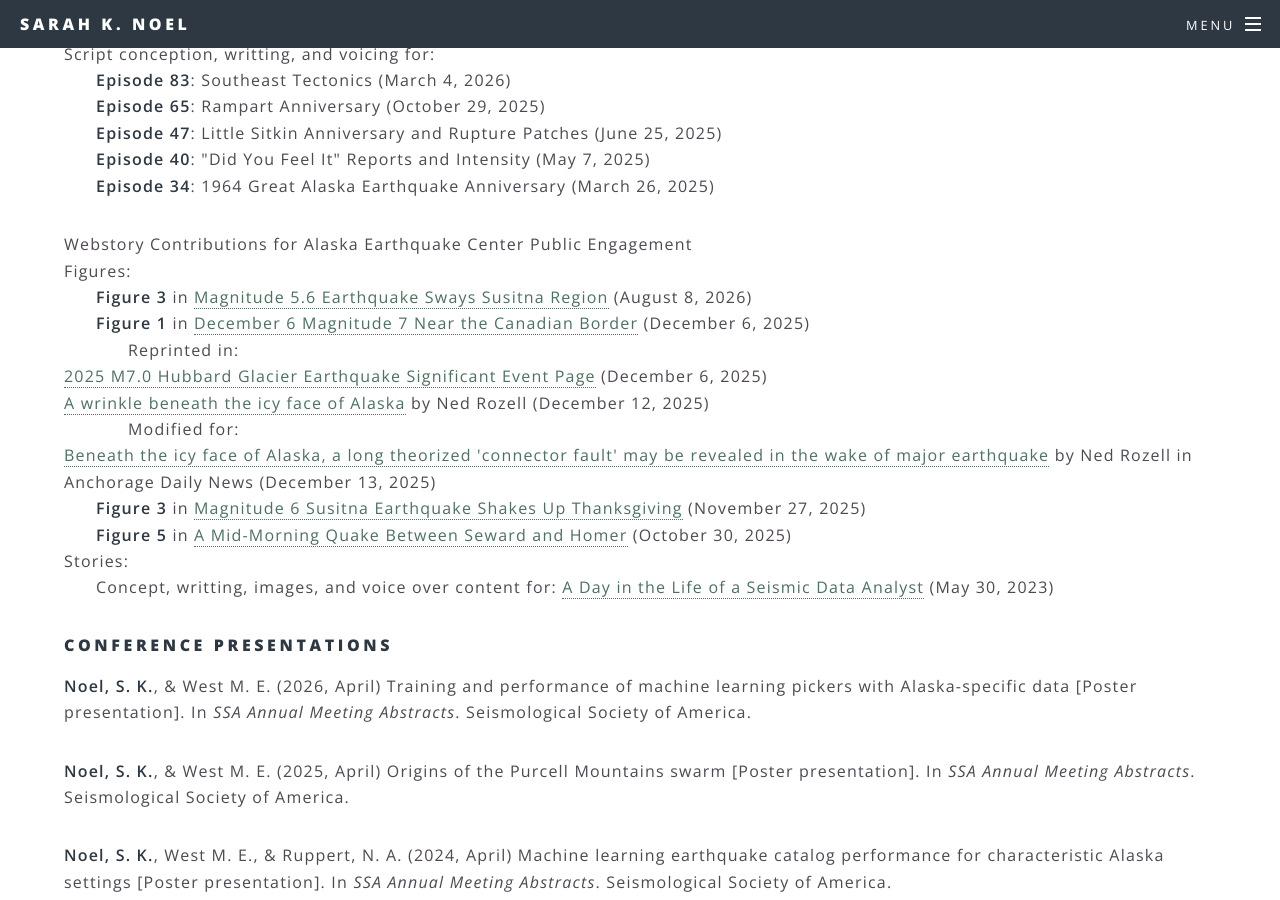
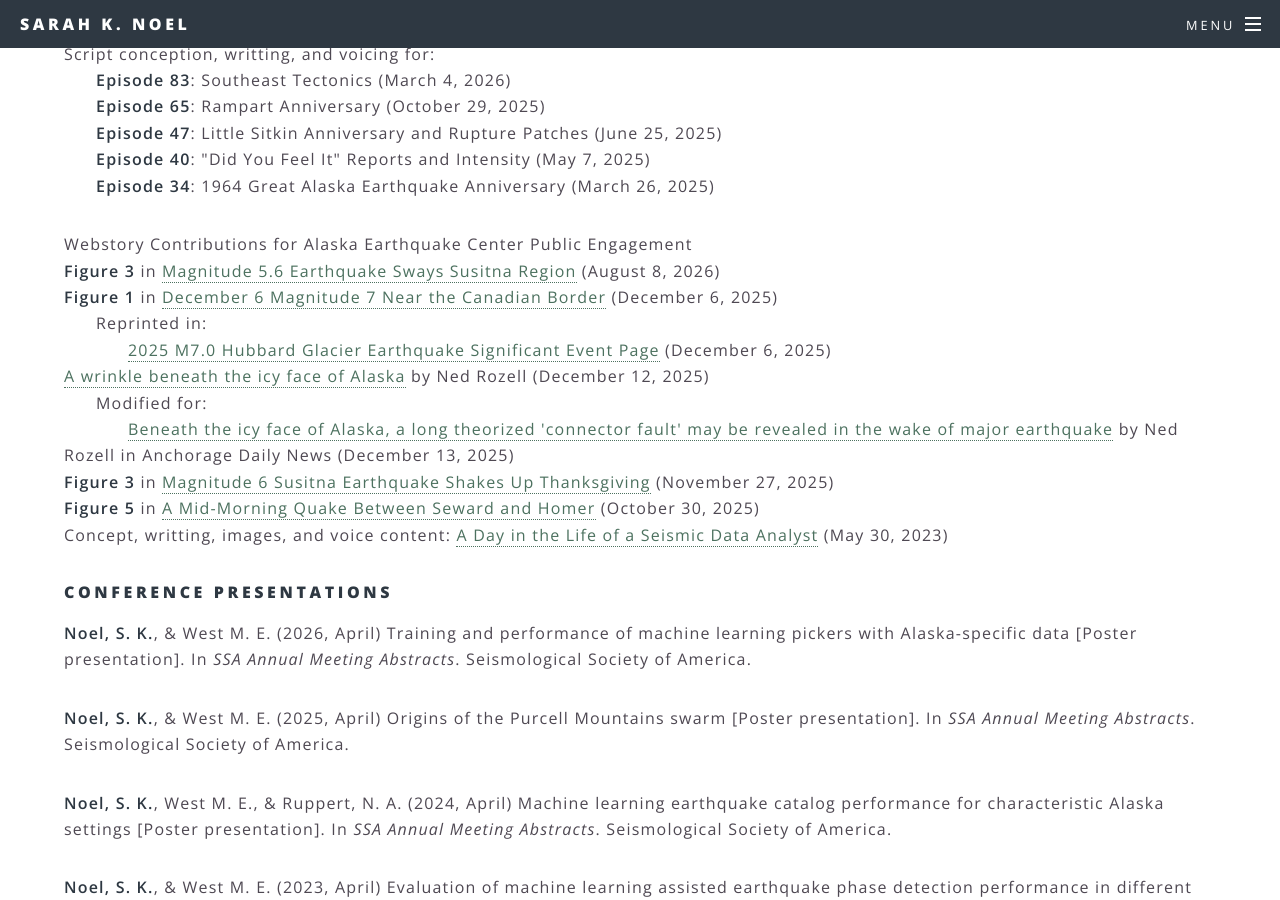
Before and after one commit to aknoel/academic, a Jekyll site: the page built from cv.html, in a window 1280 px wide and 900 px high, scrolled down 1528 px. Built offline with Jekyll 4.4.1, drawn with Linux system fonts in a browser that asks for light colours.

Commit message:
cv updates

```diff
--- a/cv.html
+++ b/cv.html
@@ -55,34 +55,34 @@ subtitle:
 	<span style="margin-left: 2em;"><strong>Episode 34</strong>: 1964 Great Alaska Earthquake Anniversary (March 26, 2025)</span>
 </p>
 <p>Webstory Contributions for Alaska Earthquake Center Public Engagement<br \>
-	Figures:<br \>
-		<span style="margin-left: 2em;"><strong>Figure 3</strong> in
+	<strong>Figure 3</strong> in
 	<a href="https://earthquake.alaska.edu/magnitude-56-earthquake-sways-susitna-region" target="_blank" rel="noopener">
-				Magnitude 5.6 Earthquake Sways Susitna Region</a> (August 8, 2026)</span><br \>
-		<span style="margin-left: 2em;"><strong>Figure 1</strong> in
+		Magnitude 5.6 Earthquake Sways Susitna Region</a> (August 8, 2026)<br \>
+
+	<strong>Figure 1</strong> in
 		<a href="https://earthquake.alaska.edu/december-6-magnitude-7-near-canadian-border" target="_blank" rel="noopener">
-				December 6 Magnitude 7 Near the Canadian Border</a> (December 6, 2025)</span><br \>
-			<span style="margin-left: 4em;">Reprinted in:<br \>
+			December 6 Magnitude 7 Near the Canadian Border</a> (December 6, 2025)<br \>
+		<span style="margin-left: 2em;">Reprinted in:</span><br \>
+			<span style="margin-left: 4em;">
 				<a href="https://earthquake.alaska.edu/event/ak2025xzwiky/detail" target="_blank" rel="noopener">
 					2025 M7.0 Hubbard Glacier Earthquake Significant Event Page</a> (December 6, 2025)<br \>
 				<a href="https://www.uaf.edu/news/a-wrinkle-beneath-the-icy-face-of-alaska.php" target="_blank" rel="noopener">
 					A wrinkle beneath the icy face of Alaska</a> by Ned Rozell (December 12, 2025)</span><br \>
-			<span style="margin-left: 4em;">Modified for:<br \>
-				<a href="https://www.adn.com/alaska-news/science/2025/12/13/beneath-the-icy-face-of-alaska-a-long-theorized-connector-fault-may-be-revealed-in-the-wake-of-major-earthquake/" target="_blank" rel="noopener">
+		<span style="margin-left: 2em;">Modified for:</span><br \>
+			<span style="margin-left: 4em;"><a href="https://www.adn.com/alaska-news/science/2025/12/13/beneath-the-icy-face-of-alaska-a-long-theorized-connector-fault-may-be-revealed-in-the-wake-of-major-earthquake/" target="_blank" rel="noopener">
 				Beneath the icy face of Alaska, a long theorized 'connector fault' may be revealed in the wake of
 				major earthquake</a> by Ned Rozell in Anchorage Daily News (December 13, 2025)</span><br \>
 
-		<span style="margin-left: 2em;"><strong>Figure 3</strong> in
+	<strong>Figure 3</strong> in
 		<a href="https://earthquake.alaska.edu/magnitude-6-susitna-earthquake-shakes-thanksgiving" target="_blank" rel="noopener">
-				Magnitude 6 Susitna Earthquake Shakes Up Thanksgiving</a> (November 27, 2025)</span><br \>
-		<span style="margin-left: 2em;"><strong>Figure 5</strong> in
+			Magnitude 6 Susitna Earthquake Shakes Up Thanksgiving</a> (November 27, 2025)<br \>
+	<strong>Figure 5</strong> in
 		<a href="https://earthquake.alaska.edu/mid-morning-quake-between-seward-and-homer" target="_blank" rel="noopener">
-				A Mid-Morning Quake Between Seward and Homer</a> (October 30, 2025)</span><br \>
+			A Mid-Morning Quake Between Seward and Homer</a> (October 30, 2025)<br \>
 
-	Stories:<br \>
-		<span style="margin-left: 2em;">Concept, writting, images, and voice over content for:
+	Concept, writting, images, and voice content:
 		<a href="https://earthquake.alaska.edu/day-life-seismic-data-analyst" target="_blank" rel="noopener">
-				A Day in the Life of a Seismic Data Analyst</a> (May 30, 2023)</span><br \>
+			A Day in the Life of a Seismic Data Analyst</a> (May 30, 2023)<br \>
 </p>
 
 <h4>Conference Presentations</h4>
```
Lines whose indentation alone changed are shown as unchanged.
